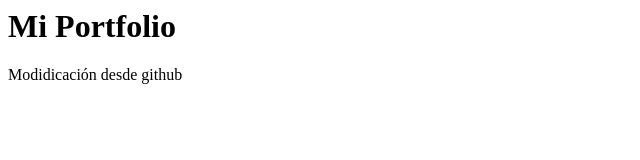
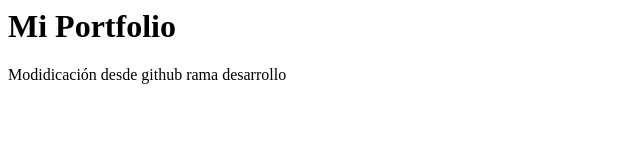
Before and after one commit to RoqueOrtega/PortfolioFrontEnd, a plain HTML site: page index.html in a window 1280 px wide. Shown: the full height of the page, 0-640 px from the left. Drawn offline with Linux system fonts and the light colour scheme.

Commit message:
Update index.html

```diff
--- a/index.html
+++ b/index.html
@@ -1,2 +1,2 @@
 <h1>Mi Portfolio</h1>
-<p>Modidicación desde github</p>
+<p>Modidicación desde github rama desarrollo</p>
```
